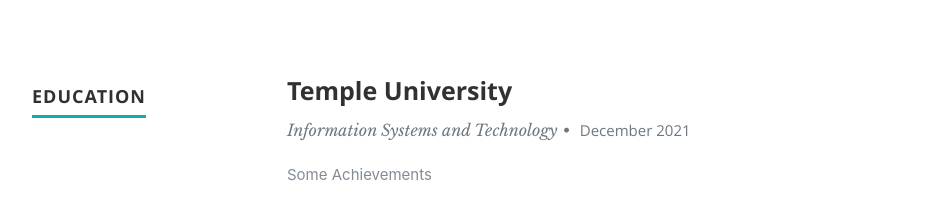
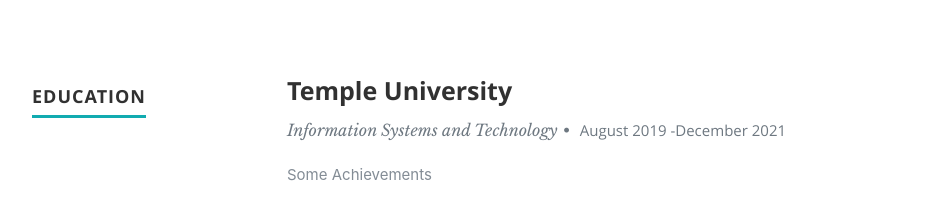
Before and after one commit to MohammadAmohsen/Moes-Personal-Site, a React (Create React App) app: page / in a window 1280 px wide. Shown: the part 1240-1450 px from the top of the page, without its empty margins (118-1047 px from the left). Built offline with nearby package versions, Linux system fonts and the light colour scheme.

Commit message:
Fixed education formatting

```diff
--- a/src/components/Resume.js
+++ b/src/components/Resume.js
@@ -20,7 +20,7 @@
                           <h3>{item.UniversityName}</h3>
                           <p className="info">
                           {item.specialization}
-                          <span>&bull;</span> <em className="date">{item.MonthOfPassing} {item.YearOfPassing}</em></p>
+                          <span>&bull;</span> <em className="date">{item.MonthStarted} {item.YearStarted}{item.MonthOfPassing} {item.YearOfPassing}</em></p>
                           <p>
                           {item.Achievements}
                           </p>
--- a/src/resumeData.js
+++ b/src/resumeData.js
@@ -30,6 +30,8 @@
       {
         "UniversityName":"Temple University",
         "specialization":"Information Systems and Technology",
+        "MonthStarted":"August",
+        "YearStarted":"2019 -",
         "MonthOfPassing":"December",
         "YearOfPassing":"2021",
         "Achievements":"Some Achievements"
```
